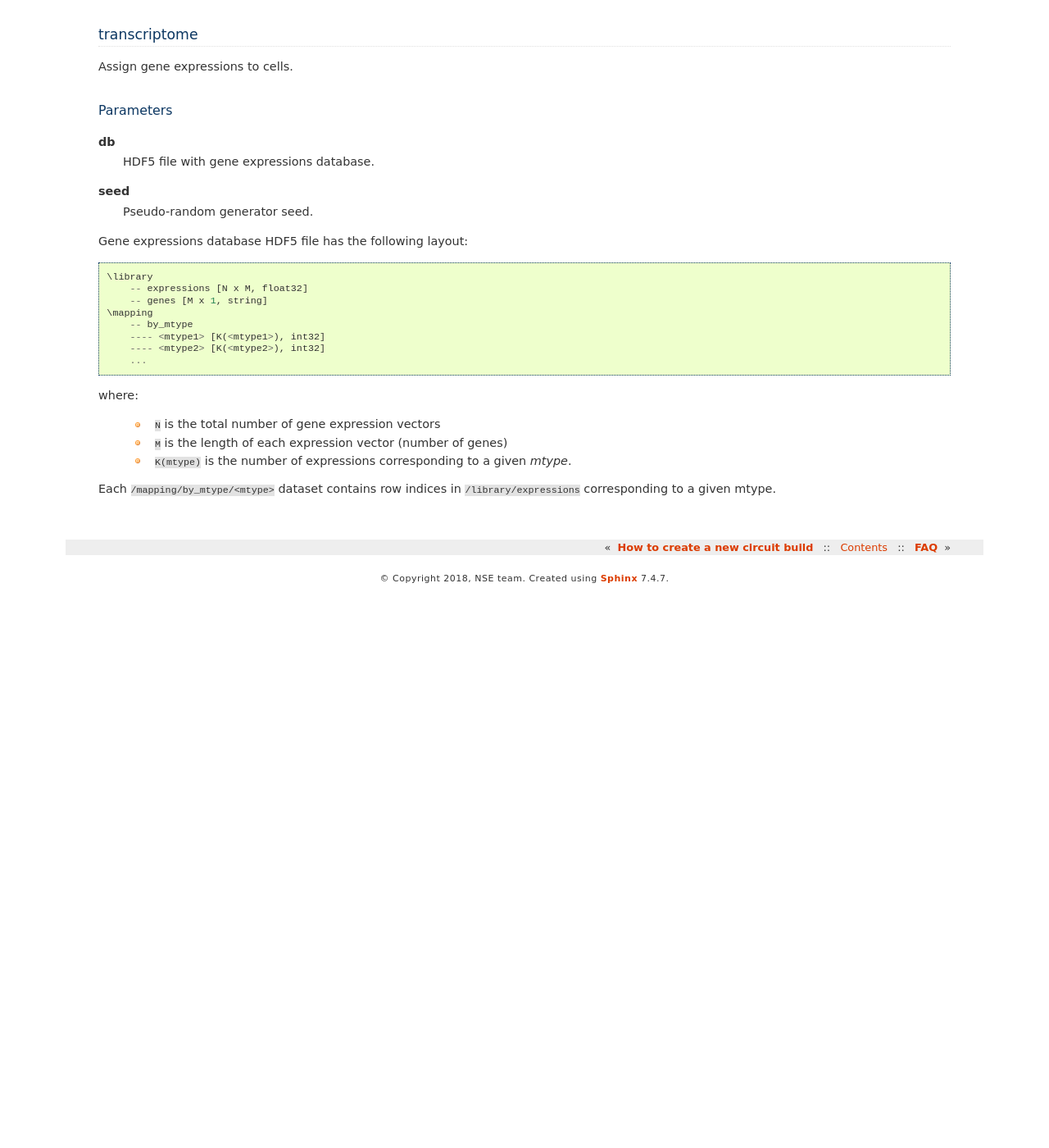
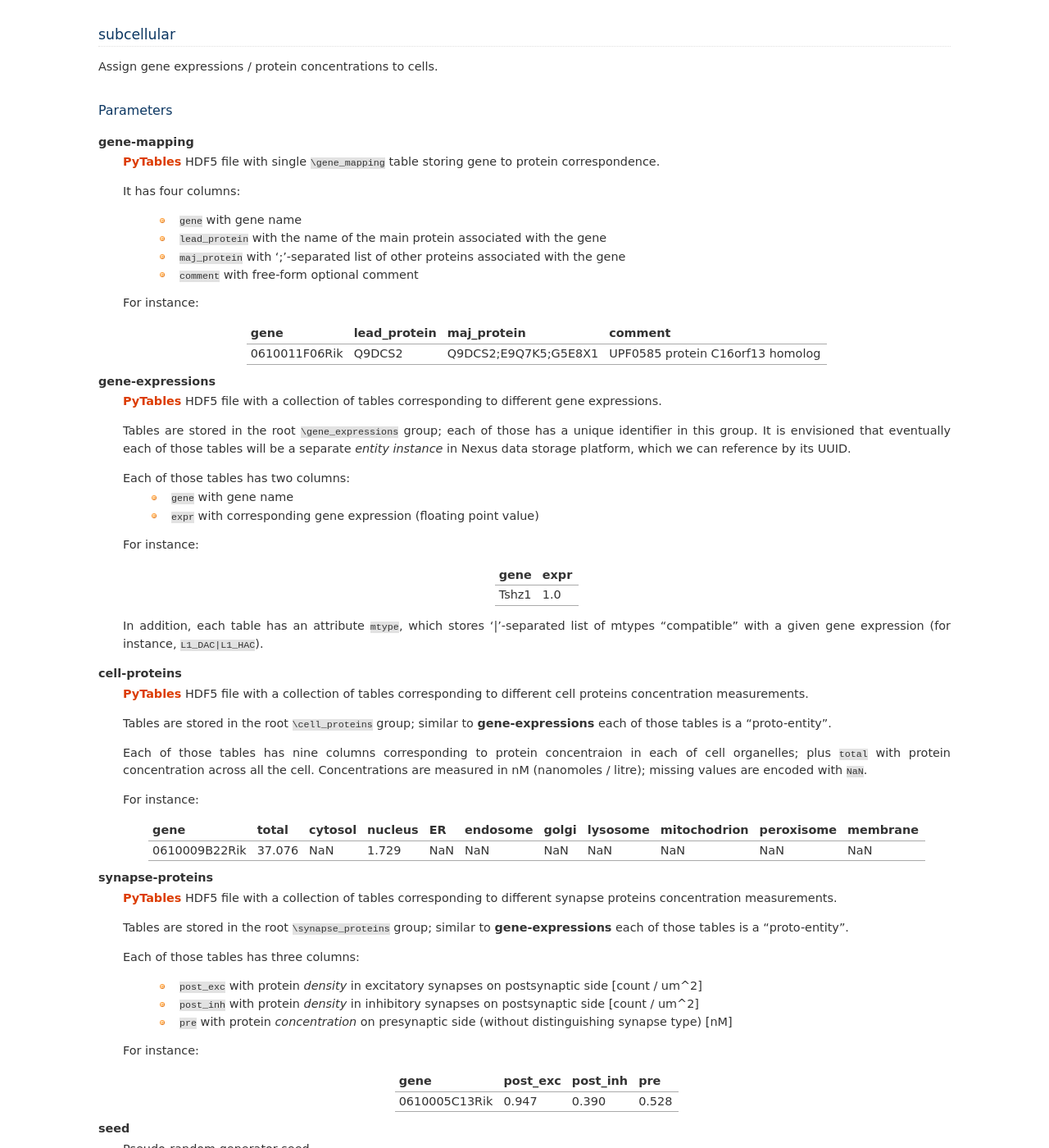
Before and after one commit to BlueBrain/circuit-build, a Sphinx documentation site: the page built from doc/source/phases.rst, in a window 1280 px wide and 1400 px high, scrolled down 3352 px. Shown: the whole window at 82% size. Built offline with Sphinx 7.4.7, drawn with Linux system fonts in a browser that asks for light colours; before the commit the page ends 4075 px from its top, so only the background shows below that; some of the changed text lies outside the part shown.

Commit message:
Replace `transcriptome` rule with `subcellular`
Change-Id: I73e45b7d92a42271aa5e83bcc312c6490d78f40f

```diff
--- a/doc/source/conf.py
+++ b/doc/source/conf.py
@@ -31,7 +31,7 @@ extensions = [
 ]
 
 # Add any paths that contain templates here, relative to this directory.
-templates_path = ['_templates']
+templates_path = []
 
 # The suffix of source filenames.
 source_suffix = '.rst'
@@ -51,9 +51,9 @@ copyright = u'2018, NSE team'
 # built documents.
 #
 # The short X.Y version.
-version = '1.1'
+version = '1.2'
 # The full version, including alpha/beta/rc tags.
-release = '1.1'
+release = '1.2'
 
 # The language for content autogenerated by Sphinx. Refer to documentation
 # for a list of supported languages.
@@ -123,7 +123,7 @@ html_theme = 'haiku'
 # Add any paths that contain custom static files (such as style sheets) here,
 # relative to this directory. They are copied after the builtin static files,
 # so a file named "default.css" will overwrite the builtin "default.css".
-html_static_path = ['_static']
+html_static_path = []
 
 # If not '', a 'Last updated on:' timestamp is inserted at every page bottom,
 # using the given strftime format.
--- a/doc/source/phases.rst
+++ b/doc/source/phases.rst
@@ -180,37 +180,103 @@ Parameters
     SBATCH_TIMELIMIT
 
 
-transcriptome
--------------
+.. _ref-phase-subcellular:
 
-Assign gene expressions to cells.
+subcellular
+-----------
+
+Assign gene expressions / protein concentrations to cells.
 
 Parameters
 ~~~~~~~~~~
 
-**db**
-    HDF5 file with gene expressions database.
+**gene-mapping**
+    PyTables_ HDF5 file with single ``\gene_mapping`` table storing gene to protein correspondence.
+
+    It has four columns:
+
+      - ``gene`` with gene name
+      - ``lead_protein`` with the name of the main protein associated with the gene
+      - ``maj_protein`` with ';'-separated list of other proteins associated with the gene
+      - ``comment`` with free-form optional comment
+
+    For instance:
+
+    +---------------+--------------+----------------------+----------------------------------+
+    | gene          | lead_protein | maj_protein          | comment                          |
+    +===============+==============+======================+==================================+
+    | 0610011F06Rik | Q9DCS2       | Q9DCS2;E9Q7K5;G5E8X1 | UPF0585 protein C16orf13 homolog |
+    +---------------+--------------+----------------------+----------------------------------+
+
+**gene-expressions**
+    PyTables_ HDF5 file with a collection of tables corresponding to different gene expressions.
+
+    Tables are stored in the root ``\gene_expressions`` group; each of those has a unique identifier in this group.
+    It is envisioned that eventually each of those tables will be a separate *entity instance* in Nexus data storage platform, which we can reference by its UUID.
+
+    Each of those tables has two columns:
+      - ``gene`` with gene name
+      - ``expr`` with corresponding gene expression (floating point value)
+
+    For instance:
+
+    +--------+-----+
+    | gene   |expr |
+    +========+=====+
+    | Tshz1  | 1.0 |
+    +--------+-----+
+
+
+    In addition, each table has an attribute ``mtype``, which stores '|'-separated list of mtypes "compatible" with a given gene expression (for instance, ``L1_DAC|L1_HAC``).
+
+**cell-proteins**
+    PyTables_ HDF5 file with a collection of tables corresponding to different cell proteins concentration measurements.
+
+    Tables are stored in the root ``\cell_proteins`` group; similar to **gene-expressions** each of those tables is a "proto-entity".
+
+    Each of those tables has nine columns corresponding to protein concentraion in each of cell organelles; plus ``total`` with protein concentration across all the cell.
+    Concentrations are measured in nM (nanomoles / litre); missing values are encoded with ``NaN``.
+
+    For instance:
+
+    +---------------+--------+---------+---------+-----+----------+-------+----------+--------------+------------+----------+
+    | gene          | total  | cytosol | nucleus | ER  | endosome | golgi | lysosome | mitochodrion | peroxisome | membrane |
+    +===============+========+=========+=========+=====+==========+=======+==========+==============+============+==========+
+    | 0610009B22Rik | 37.076 | NaN     | 1.729   | NaN | NaN      | NaN   | NaN      | NaN          | NaN        | NaN      |
+    +---------------+--------+---------+---------+-----+----------+-------+----------+--------------+------------+----------+
+
+**synapse-proteins**
+    PyTables_ HDF5 file with a collection of tables corresponding to different synapse proteins concentration measurements.
+
+    Tables are stored in the root ``\synapse_proteins`` group; similar to **gene-expressions** each of those tables is a "proto-entity".
+
+    Each of those tables has three columns:
+
+      - ``post_exc`` with protein *density* in excitatory synapses on postsynaptic side [count / um^2]
+      - ``post_inh`` with protein *density* in inhibitory synapses on postsynaptic side [count / um^2]
+      - ``pre`` with protein *concentration* on presynaptic side (without distinguishing synapse type) [nM]
+
+    For instance:
+
+    +---------------+----------+----------+-------+
+    | gene          | post_exc | post_inh | pre   |
+    +===============+==========+==========+=======+
+    | 0610005C13Rik | 0.947    | 0.390    | 0.528 |
+    +---------------+----------+----------+-------+
 
 **seed**
     Pseudo-random generator seed.
 
-Gene expressions database HDF5 file has the following layout:
+.. warning::
 
-::
+    | It is assumed that gene namespace is same across all subcellular data sources;
+    | though cell or synapse protein concentrations tables don't necessarily have *all* the genes.
+    | It is up to data source provider to ensure that; ``circuit-build`` makes no extra effort to check that assumption.
 
-    \library
-        -- expressions [N x M, float32]
-        -- genes [M x 1, string]
-    \mapping
-        -- by_mtype
-        ---- <mtype1> [K(<mtype1>), int32]
-        ---- <mtype2> [K(<mtype2>), int32]
-        ...
+.. note::
 
-where:
+    | One can observe that source data layout is far from being optimal (for instance, "squashing" gene expressions collection into a single table could reduce the file size by ~20 times).
+    | The main intent here is to provide an (experimental) uniform approach for storing the source data for gene expressions and cell / synapse protein concentrations, which could be later extended to using Nexus entities.
 
-  * ``N`` is the total number of gene expression vectors
-  * ``M`` is the length of each expression vector (number of genes)
-  * ``K(mtype)`` is the number of expressions corresponding to a given *mtype*.
 
-Each ``/mapping/by_mtype/<mtype>`` dataset contains row indices in ``/library/expressions`` corresponding to a given mtype.
+.. _PyTables: <https://www.pytables.org/>
```
Also changed, not shown: doc/source/circuit_files.rst (+16 -16 lines), doc/source/tutorial.rst (+4 -4 lines), 1 other file.
